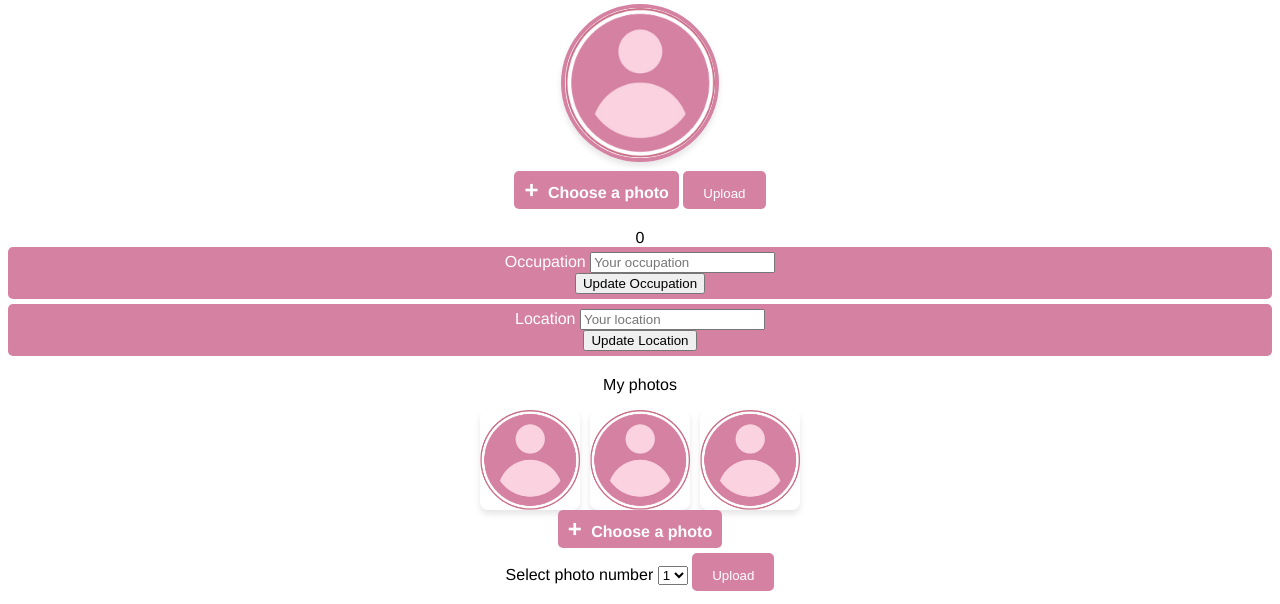
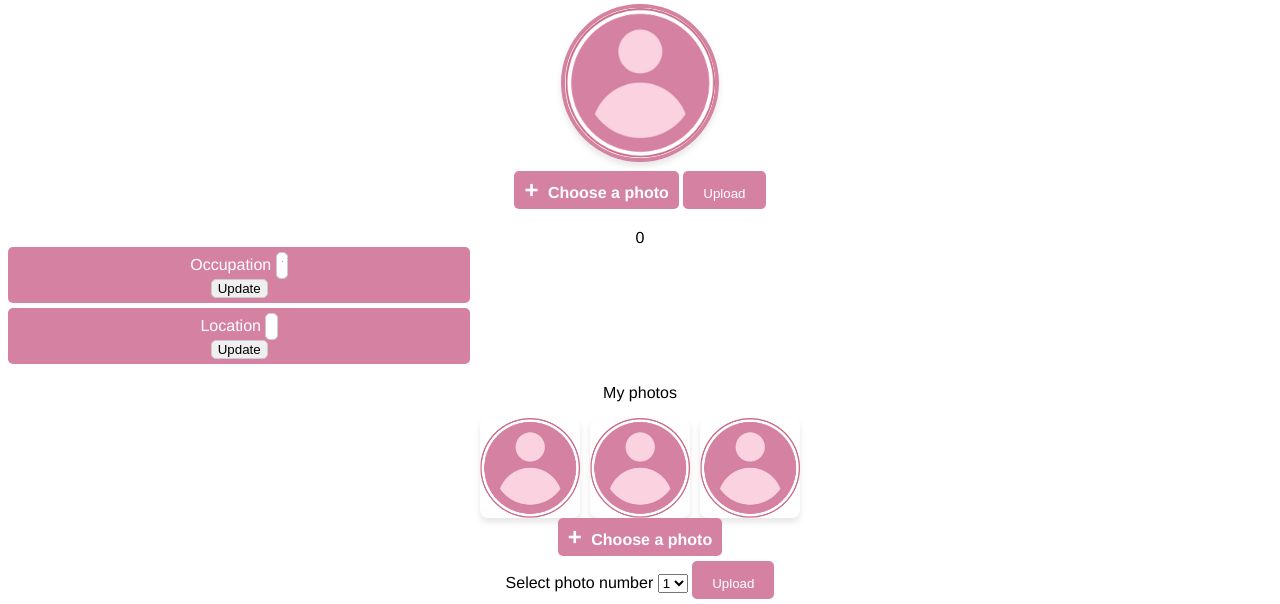
Before and after one commit to evanevan-67/CS4116-project, a PHP site: page /myprofile.php in a window 1280 px wide. Shown: the part 116-720 px from the top of the page. Run offline with PHP 8.4, Linux system fonts and the light colour scheme; the visitor is signed in with stand-in values (Sample User, id 1); data that the repository does not hold is empty.

Commit message:
Styling for update occupation & update location

```diff
--- a/myprofile.php
+++ b/myprofile.php
@@ -80,19 +80,19 @@
             <div id="location"><?php echo $row['location']; ?></div>
             <div id="occupation"><?php echo $row['occupation']; ?></div>
 
-            <form action="update_occupation.php" method="post" id="updateForm"">
+            <form action="update_occupation.php" method="post" id="updateForm">
 
         <label for="occupation">Occupation</label>
-        <input type="text" id="occupation" name="occupation" placeholder="Your occupation" required><br>
+        <input type="text" id="occupation" name="occupation" placeholder="Your occupation" required class = "updateInput"><br>
 
-        <button type="submit">Update Occupation</button>
+        <button type="submit" class = "updateButton">Update</button>
     </form>
-    <form action="update_location.php" method="post" id="updateForm"">
+    <form action="update_location.php" method="post" id="updateForm">
 
         <label for="location">Location</label>
-        <input type="text" id="location" name="location" placeholder="Your location" required><br>
+        <input type="text" id="location" name="location" placeholder="Your location" required class = "updateInput"><br>
 
-        <button type="submit">Update Location</button>
+        <button type="submit" class = "updateButton">Update</button>
     </form>
 
 
--- a/style.css
+++ b/style.css
@@ -429,8 +429,10 @@ margin-top: 10px; /* Add spacing */
 
 #editdetails:hover,
 #editmyphotos:hover {
-background-color: #d581a1; /* Darker green on hover */
+background-color: #d581a1; /* Darker colour on hover */
 }
+
+
 
 .interests-form {
 width: 300px;
@@ -622,18 +624,42 @@ z-index: 1;
 #updateForm {
 margin-bottom: 5px;
 padding: 5px 10px;
+width: 35%;
 background-color: #d581a1;
 color: #fff;
 border: none;
 border-radius: 5px;
 cursor: pointer;
 transition: background-color 0.3s ease;
+
 }
 
 #updateForm:hover {
 background-color: #d74e83;
 }
 
+.updateInput {
+  padding: 5px;
+  width: 0.5px;
+  border: 1px solid #ccc;
+  border-radius: 5px;
+  transition: width 0.1s ease-in-out;
+}
+
+.updateInput:hover{
+
+  width: 25%;
+
+}
+
+.updateButton {
+  border: 1px solid #ccc;
+  border-radius: 5px;
+}
+
+.updateButton:hover{
+  background-color:pink;
+}
 
 .matchsuccess {
       background-color: #00FF00;
```
